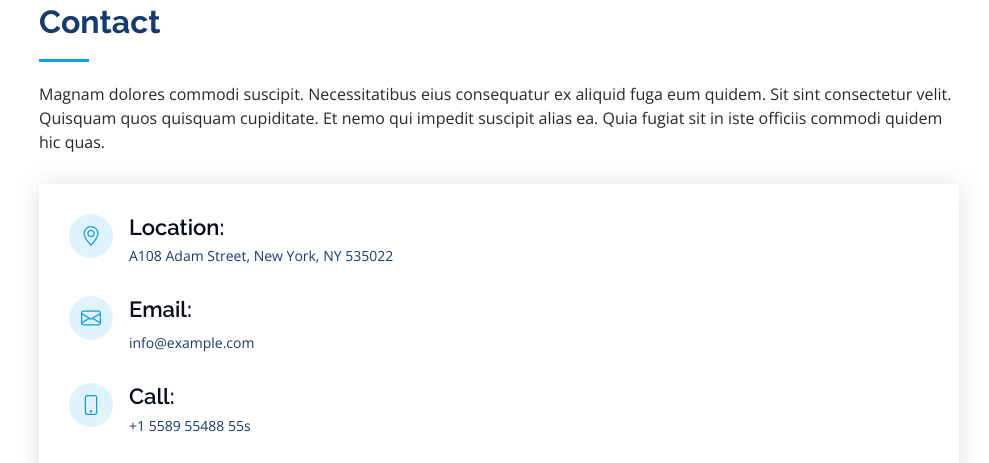
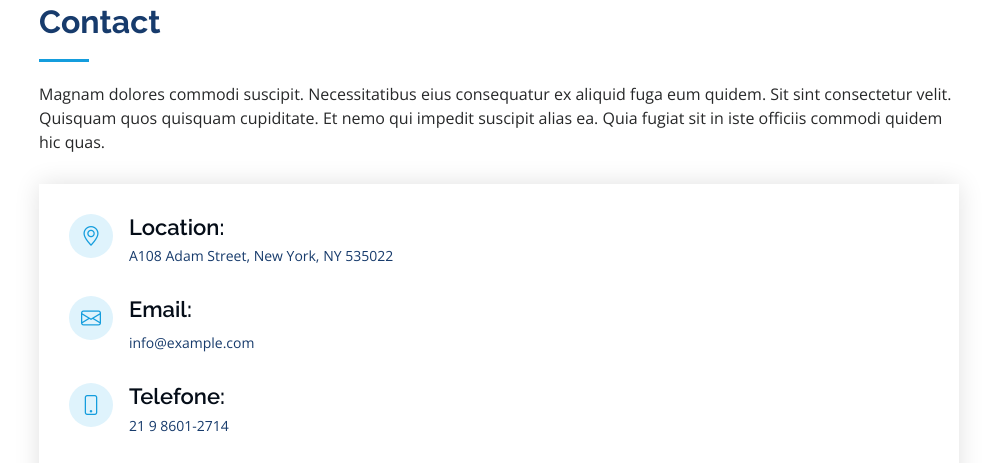
Before and after one commit to Francisco-sj/Portfolio, a plain HTML site: page index.html in a window 1280 px wide. Shown: the part 4715-5178 px from the top of the page, without its empty margins (291-1280 px from the left). Drawn offline with nearby package versions, Linux system fonts and the light colour scheme.

Commit message:
Correção de número de telefone.

```diff
--- a/index.html
+++ b/index.html
@@ -443,8 +443,8 @@
 
               <div class="phone">
                 <i class="bi bi-phone"></i>
-                <h4>Call:</h4>
-                <p>+1 5589 55488 55s</p>
+                <h4>Telefone:</h4>
+                <p>21 9 8601-2714</p>
               </div>
 
               <iframe src="https://www.google.com/maps/embed?pb=!1m18!1m12!1m3!1d29402.79118873482!2d-43.19869444579977!3d-22.90049853909161!2m3!1f0!2f0!3f0!3m2!1i1024!2i768!4f13.1!3m3!1m2!1s0x997f5e151c7217%3A0x7ffdf9c2fc30b97d!2sCentro%2C%20Rio%20de%20Janeiro%20-%20RJ!5e0!3m2!1spt-BR!2sbr!4v1709565286896!5m2!1spt-BR!2sbr" frameborder="0" style="border:0; width: 100%; height: 290px;" allowfullscreen></iframe>
```
